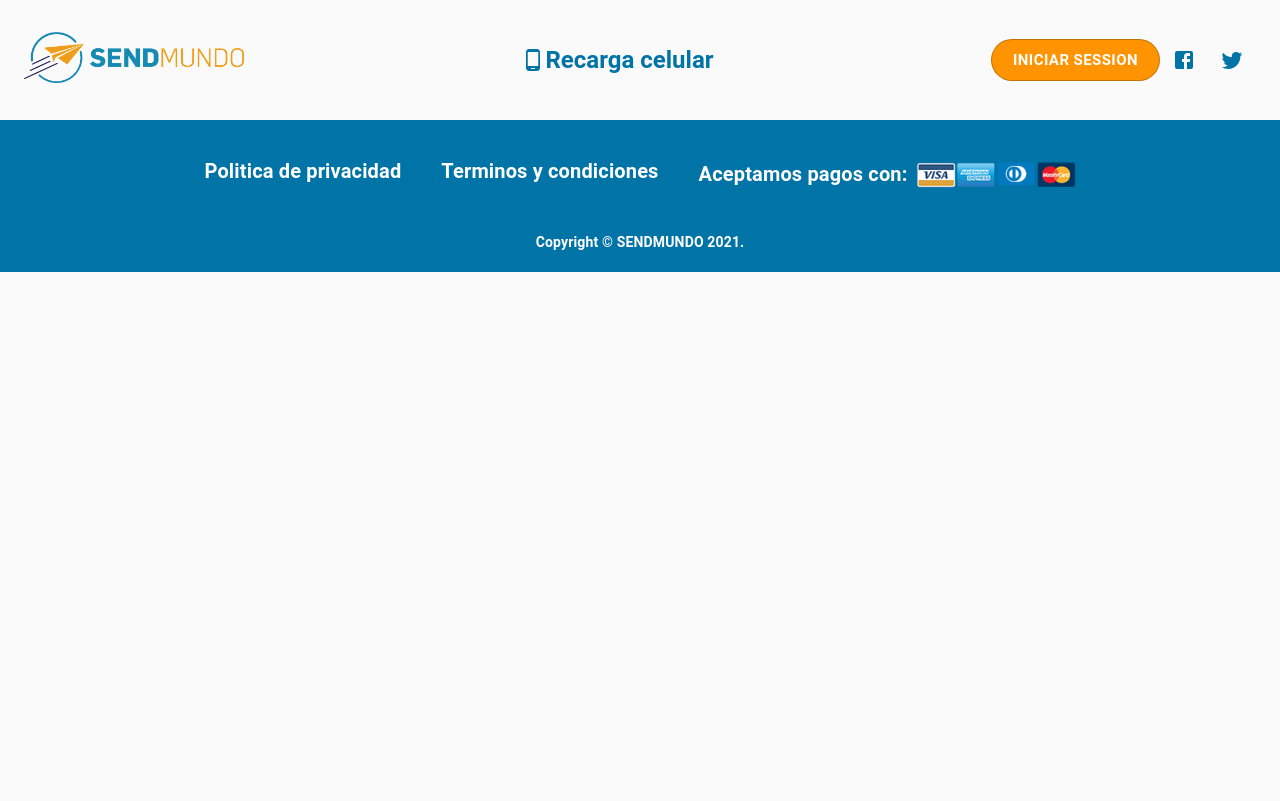
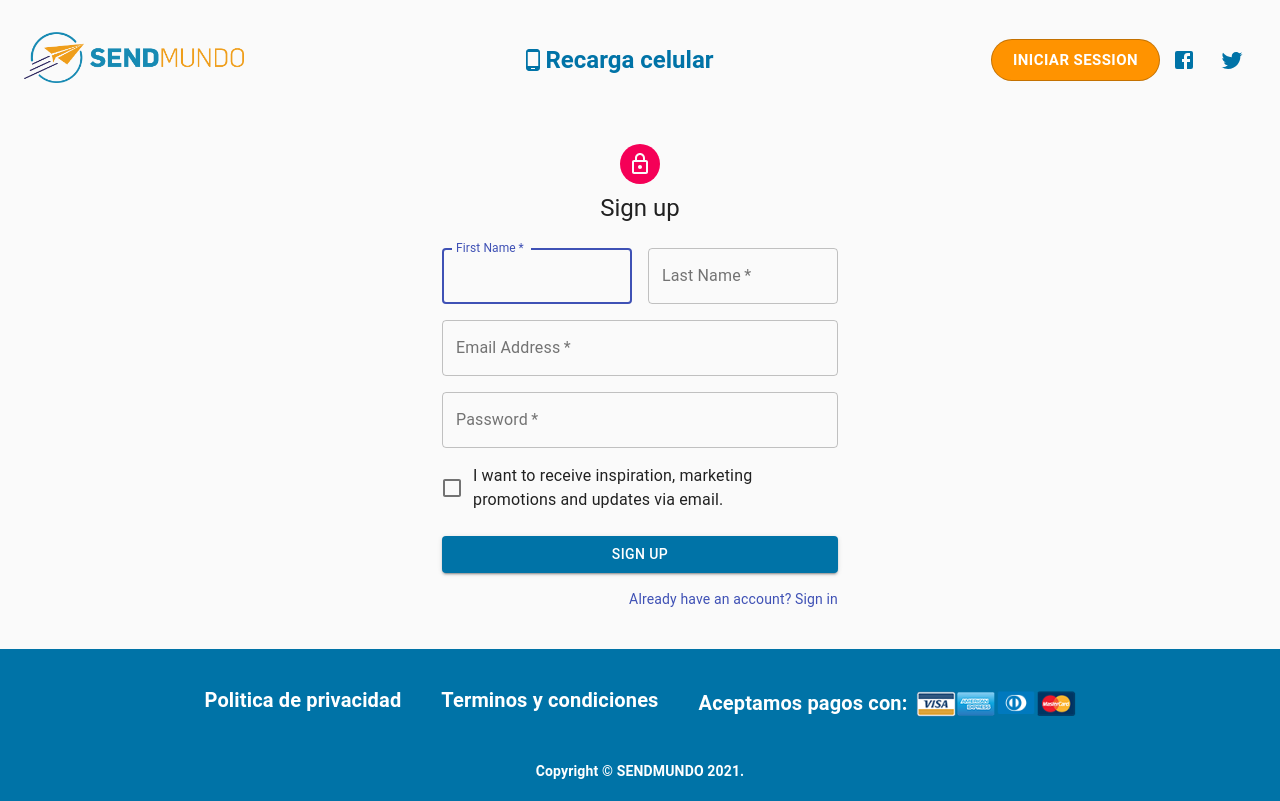
Before and after one commit to afonsecac/sendmundo, a React (Create React App) app: page /register in a window 1280 px wide. Built offline with nearby package versions, Linux system fonts and the light colour scheme.

Commit message:
master: add login + register module

```diff
--- a/package.json
+++ b/package.json
@@ -8,13 +8,15 @@
     "@testing-library/jest-dom": "^5.11.9",
     "@testing-library/react": "^11.2.5",
     "@testing-library/user-event": "^12.8.3",
+    "formik": "^2.2.6",
     "notistack": "^1.0.5",
     "prop-types": "^15.7.2",
     "react": "^17.0.1",
     "react-dom": "^17.0.1",
     "react-router-dom": "^5.2.0",
     "react-scripts": "4.0.3",
-    "web-vitals": "^1.1.1"
+    "web-vitals": "^1.1.1",
+    "yup": "^0.32.9"
   },
   "scripts": {
     "start": "react-scripts start",
--- a/src/components/headers/Header.jsx
+++ b/src/components/headers/Header.jsx
@@ -7,12 +7,12 @@
   Button,
   IconButton,
   Typography,
-  Link,
 } from "@material-ui/core";
 import TwitterIcon from "@material-ui/icons/Twitter";
 import FacebookIcon from "@material-ui/icons/Facebook";
 import PhoneAndroidIcon from "@material-ui/icons/PhoneAndroid";
 import SendMUNDO_LOGO from "styles/imgs/SendMUNDO_LOGO.png";
+import { Link as LinkR } from "react-router-dom";
 
 const useStyles = makeStyles((theme) => ({
   toolbar: {
@@ -46,9 +46,9 @@
   return (
     <React.Fragment>
       <Toolbar className={classes.toolbar}>
-        <Link>
+        <LinkR to="/">
           <img src={SendMUNDO_LOGO} alt="logApp" width={220} />
-        </Link>
+        </LinkR>
         <Typography
           component="h2"
           variant="h5"
@@ -65,6 +65,8 @@
           variant="outlined"
           size="large"
           className={classes.buttonSession}
+          component={LinkR}
+          to="/login"
         >
           Iniciar session
         </Button>
--- a/src/layout/UserLayout.jsx
+++ b/src/layout/UserLayout.jsx
@@ -1,4 +1,5 @@
 import React from "react";
+import { BrowserRouter as Router, Switch } from "react-router-dom";
 import Header from "components/headers/Header";
 import Footer from "components/footer/Footer";
 import ModulesRoutes from "modules/ModulesRoutes";
@@ -6,11 +7,15 @@
 export default function UserLayout() {
   return (
     <React.Fragment>
-      <Header title="Recarga celular" />
-      <main>
-        <ModulesRoutes />
-      </main>
-      <Footer />
+      <Router>
+        <Header title="Recarga celular" />
+        <main>
+          <Switch>
+            <ModulesRoutes />
+          </Switch>
+        </main>
+        <Footer />
+      </Router>
     </React.Fragment>
   );
 }
--- a/src/modules/ModulesRoutes.jsx
+++ b/src/modules/ModulesRoutes.jsx
@@ -1,13 +1,15 @@
 import React from "react";
-import { BrowserRouter as Router, Route, Switch } from "react-router-dom";
+import { Route } from "react-router-dom";
 import HomeContainer from "modules/home/containers/HomeContainer";
+import Login from "modules/auth/containers/Login";
+import SignUp from "modules/auth/containers/SignUp";
 
 export default function ModulesRoutes() {
   return (
-    <Router>
-      <Switch>
-        <Route path="/" exact component={HomeContainer} />
-      </Switch>
-    </Router>
+    <>
+      <Route path="/" exact component={HomeContainer} />
+      <Route path="/login" exact component={Login} />
+      <Route path="/register" exact component={SignUp} />
+    </>
   );
 }
--- /dev/null
+++ b/src/modules/auth/components/LoginForm.jsx
@@ -0,0 +1,108 @@
+import React from "react";
+import Avatar from "@material-ui/core/Avatar";
+import Button from "@material-ui/core/Button";
+import CssBaseline from "@material-ui/core/CssBaseline";
+import TextField from "@material-ui/core/TextField";
+import FormControlLabel from "@material-ui/core/FormControlLabel";
+import Checkbox from "@material-ui/core/Checkbox";
+import Link from "@material-ui/core/Link";
+import Grid from "@material-ui/core/Grid";
+import Box from "@material-ui/core/Box";
+import LockOutlinedIcon from "@material-ui/icons/LockOutlined";
+import Typography from "@material-ui/core/Typography";
+import { makeStyles } from "@material-ui/core/styles";
+import Container from "@material-ui/core/Container";
+import { Link as LinkR } from "react-router-dom";
+
+const useStyles = makeStyles((theme) => ({
+  paper: {
+    marginTop: theme.spacing(2),
+    display: "flex",
+    flexDirection: "column",
+    alignItems: "center",
+  },
+  avatar: {
+    margin: theme.spacing(1),
+    backgroundColor: theme.palette.secondary.main,
+  },
+  form: {
+    width: "100%", // Fix IE 11 issue.
+    marginTop: theme.spacing(1),
+  },
+  submit: {
+    margin: theme.spacing(3, 0, 2),
+    backgroundColor: "#0073a7",
+    color: "#fff",
+    "&:hover": {
+      backgroundColor: "#0073a7",
+    },
+  },
+}));
+
+export default function LoginForm() {
+  const classes = useStyles();
+
+  return (
+    <Container component="main" maxWidth="xs">
+      <CssBaseline />
+      <div className={classes.paper}>
+        <Avatar className={classes.avatar}>
+          <LockOutlinedIcon />
+        </Avatar>
+        <Typography component="h1" variant="h5">
+          Sign in
+        </Typography>
+        <form className={classes.form} noValidate>
+          <TextField
+            variant="outlined"
+            margin="normal"
+            required
+            fullWidth
+            id="email"
+            label="Email Address"
+            name="email"
+            autoComplete="email"
+            autoFocus
+          />
+          <TextField
+            variant="outlined"
+            margin="normal"
+            required
+            fullWidth
+            name="password"
+            label="Password"
+            type="password"
+            id="password"
+            autoComplete="current-password"
+          />
+          <FormControlLabel
+            control={<Checkbox value="remember" color="primary" />}
+            label="Remember me"
+          />
+          <Button
+            type="submit"
+            fullWidth
+            variant="contained"
+            // color="primary"
+            className={classes.submit}
+          >
+            Sign In
+          </Button>
+          <Grid container>
+            <Grid item xs>
+              <Link href="#" variant="body2">
+                Forgot password?
+              </Link>
+            </Grid>
+            <Grid item>
+              <Link component={LinkR} to="/register" variant="body2">
+                {"Don't have an account? Sign Up"}
+              </Link>
+            </Grid>
+          </Grid>
+        </form>
+      </div>
+      <Box mt={8}></Box>
+    </Container>
+  );
+}
--- /dev/null
+++ b/src/modules/auth/components/SignUpForm.jsx
@@ -0,0 +1,130 @@
+import React from "react";
+import Avatar from "@material-ui/core/Avatar";
+import Button from "@material-ui/core/Button";
+import CssBaseline from "@material-ui/core/CssBaseline";
+import TextField from "@material-ui/core/TextField";
+import FormControlLabel from "@material-ui/core/FormControlLabel";
+import Checkbox from "@material-ui/core/Checkbox";
+import Link from "@material-ui/core/Link";
+import Grid from "@material-ui/core/Grid";
+import Box from "@material-ui/core/Box";
+import LockOutlinedIcon from "@material-ui/icons/LockOutlined";
+import Typography from "@material-ui/core/Typography";
+import { makeStyles } from "@material-ui/core/styles";
+import Container from "@material-ui/core/Container";
+import { Link as LinkR } from "react-router-dom";
+
+const useStyles = makeStyles((theme) => ({
+  paper: {
+    marginTop: theme.spacing(2),
+    display: "flex",
+    flexDirection: "column",
+    alignItems: "center",
+  },
+  avatar: {
+    margin: theme.spacing(1),
+    backgroundColor: theme.palette.secondary.main,
+  },
+  form: {
+    width: "100%", // Fix IE 11 issue.
+    marginTop: theme.spacing(3),
+  },
+  submit: {
+    margin: theme.spacing(3, 0, 2),
+    backgroundColor: "#0073a7",
+    color: "#fff",
+    "&:hover": {
+      backgroundColor: "#0073a7",
+    },
+  },
+}));
+
+export default function SignUpForm() {
+  const classes = useStyles();
+  return (
+    <Container component="main" maxWidth="xs">
+      <CssBaseline />
+      <div className={classes.paper}>
+        <Avatar className={classes.avatar}>
+          <LockOutlinedIcon />
+        </Avatar>
+        <Typography component="h1" variant="h5">
+          Sign up
+        </Typography>
+        <form className={classes.form} noValidate>
+          <Grid container spacing={2}>
+            <Grid item xs={12} sm={6}>
+              <TextField
+                autoComplete="fname"
+                name="firstName"
+                variant="outlined"
+                required
+                fullWidth
+                id="firstName"
+                label="First Name"
+                autoFocus
+              />
+            </Grid>
+            <Grid item xs={12} sm={6}>
+              <TextField
+                variant="outlined"
+                required
+                fullWidth
+                id="lastName"
+                label="Last Name"
+                name="lastName"
+                autoComplete="lname"
+              />
+            </Grid>
+            <Grid item xs={12}>
+              <TextField
+                variant="outlined"
+                required
+                fullWidth
+                id="email"
+                label="Email Address"
+                name="email"
+                autoComplete="email"
+              />
+            </Grid>
+            <Grid item xs={12}>
+              <TextField
+                variant="outlined"
+                required
+                fullWidth
+                name="password"
+                label="Password"
+                type="password"
+                id="password"
+                autoComplete="current-password"
+              />
+            </Grid>
+            <Grid item xs={12}>
+              <FormControlLabel
+                control={<Checkbox value="allowExtraEmails" color="primary" />}
+                label="I want to receive inspiration, marketing promotions and updates via email."
+              />
+            </Grid>
+          </Grid>
+          <Button
+            type="submit"
+            fullWidth
+            variant="contained"
+            color="primary"
+            className={classes.submit}
+          >
+            Sign Up
+          </Button>
+          <Grid container justify="flex-end">
+            <Grid item>
+              <Link component={LinkR} to="/login" variant="body2">
+                Already have an account? Sign in
+              </Link>
+            </Grid>
+          </Grid>
+        </form>
+      </div>
+      <Box mt={5}></Box>
+    </Container>
+  );
+}
--- /dev/null
+++ b/src/modules/auth/containers/Login.jsx
@@ -0,0 +1,10 @@
+import React from "react";
+import LoginForm from "modules/auth/components/LoginForm";
+
+export default function Login() {
+  return (
+    <React.Fragment>
+      <LoginForm />
+    </React.Fragment>
+  );
+}
--- /dev/null
+++ b/src/modules/auth/containers/SignUp.jsx
@@ -0,0 +1,10 @@
+import React from "react";
+import SignUpForm from "modules/auth/components/SignUpForm";
+
+export default function SignUp() {
+  return (
+    <React.Fragment>
+      <SignUpForm />
+    </React.Fragment>
+  );
+}
```
Also changed, not shown: 1 other file (tests, documents, lock files or other folders).
